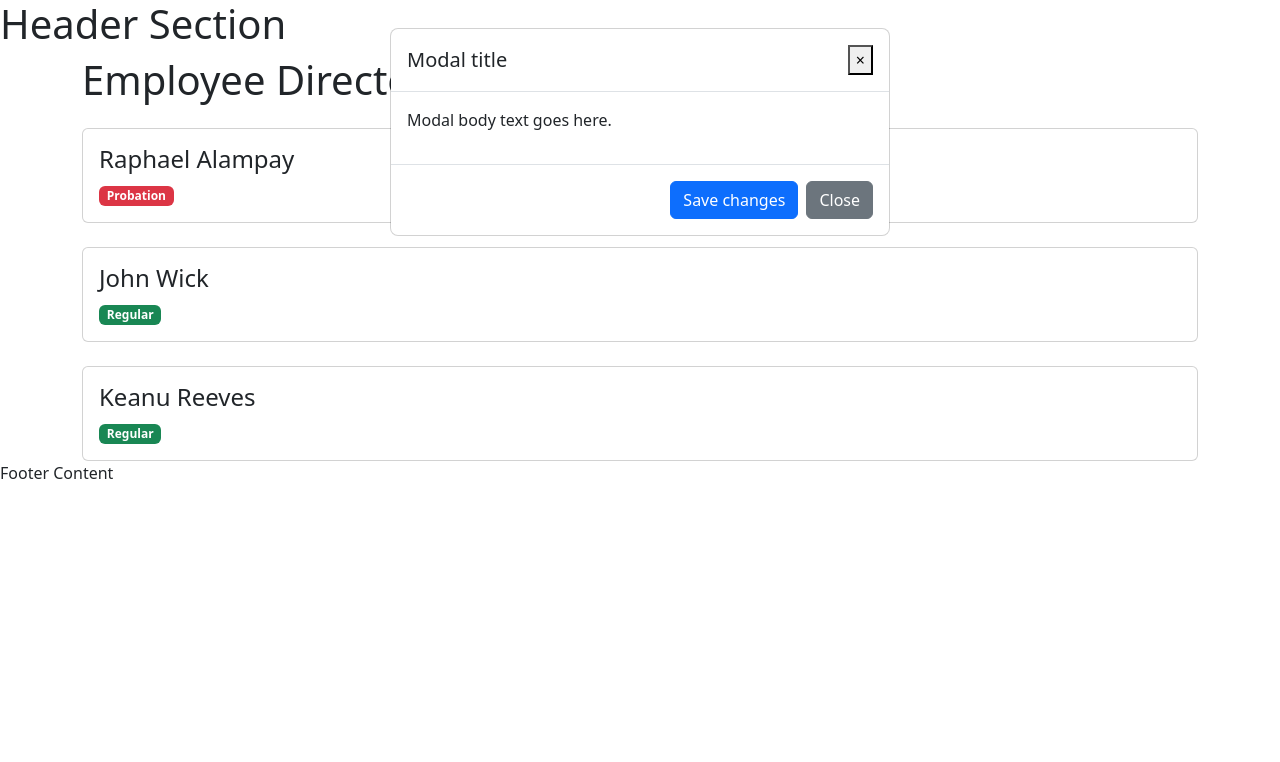
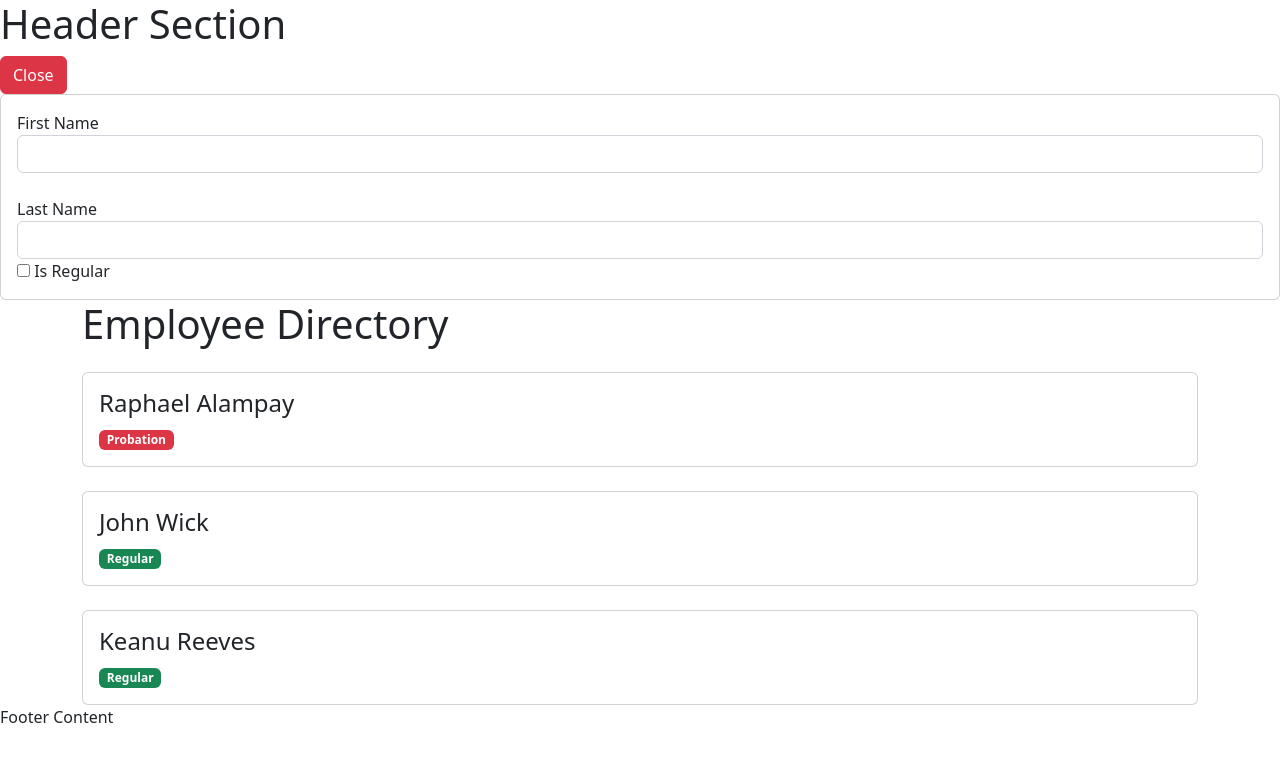
Before and after one commit to ralampay/demo-project-angular, an Angular app: page / in a window 1280 px wide. Shown: the top 762 px of the page. Built offline with nearby package versions, Linux system fonts and the light colour scheme.

Commit message:
added toggle button component

```diff
--- a/src/app/app.module.ts
+++ b/src/app/app.module.ts
@@ -6,6 +6,7 @@ import { ListOfEmployeesComponent } from './components/list-of-employees/list-of
 import { HeaderComponent } from './components/header/header.component';
 import { FooterComponent } from './components/footer/footer.component';
 import { EmployeeComponent } from './components/employee/employee.component';
+import { ToggleButtonComponent } from './components/toggle-button/toggle-button.component';
 
 @NgModule({
   declarations: [
@@ -13,7 +14,8 @@ import { EmployeeComponent } from './components/employee/employee.component';
     ListOfEmployeesComponent,
     HeaderComponent,
     FooterComponent,
-    EmployeeComponent
+    EmployeeComponent,
+    ToggleButtonComponent
   ],
   imports: [
     BrowserModule
--- a/src/app/components/header/header.component.html
+++ b/src/app/components/header/header.component.html
@@ -2,4 +2,38 @@
     <h1>
         Header Section
     </h1>
+    <app-toggle-button
+        [textOpen]="'Close'"
+        [textClose]="'Save Employee'"
+        [isOpen]="isFormOpen"
+    ></app-toggle-button>
+    <div *ngIf="isFormOpen" class="card">
+        <div class="card-body">
+            <div class="form-group">
+                <label>
+                    First Name
+                </label>
+                <input
+                    type="text"
+                    class="form-control"
+                />
+            </div>
+            <div class="mt-4"></div>
+            <div class="form-group">
+                <label>
+                    Last Name
+                </label>
+                <input
+                    type="text"
+                    class="form-control"
+                />
+            </div>
+            <div class="form-group">
+                <input
+                    type="checkbox"
+                />
+                Is Regular
+            </div>
+        </div>
+    </div>
 </header>
--- a/src/app/components/header/header.component.ts
+++ b/src/app/components/header/header.component.ts
@@ -6,6 +6,7 @@ import { Component, OnInit } from '@angular/core';
   styleUrls: ['./header.component.scss']
 })
 export class HeaderComponent implements OnInit {
+  isFormOpen: boolean = true;
 
   constructor() {
     console.log("HeaderComponent generated...");
--- a/src/app/components/list-of-employees/list-of-employees.component.ts
+++ b/src/app/components/list-of-employees/list-of-employees.component.ts
@@ -10,7 +10,7 @@ import {
   styleUrls: ['./list-of-employees.component.scss']
 })
 export class ListOfEmployeesComponent implements OnInit {
-  isOpen: boolean = true;
+  isOpen: boolean = false;
   @Input() listOfEmployees: any[] = [
     {
       id: 1,
--- /dev/null
+++ b/src/app/components/toggle-button/toggle-button.component.html
@@ -0,0 +1,6 @@
+<button
+    [ngClass]="getClass()"
+    (click)="toggle()"
+>
+    {{getText()}}
+</button>
--- /dev/null
+++ b/src/app/components/toggle-button/toggle-button.component.ts
@@ -0,0 +1,41 @@
+import {
+  Component,
+  OnInit,
+  Input
+} from '@angular/core';
+
+@Component({
+  selector: 'app-toggle-button',
+  templateUrl: './toggle-button.component.html',
+  styleUrls: ['./toggle-button.component.scss']
+})
+export class ToggleButtonComponent implements OnInit {
+  @Input() textOpen: string = "Open";
+  @Input() textClose: string = "Close";
+  @Input() isOpen: boolean = false;
+
+  constructor() { }
+
+  ngOnInit(): void {
+  }
+
+  toggle(): void {
+    this.isOpen = !this.isOpen;
+  }
+
+  getText(): string{
+    if(this.isOpen) {
+      return this.textOpen;
+    } else {
+      return this.textClose;
+    }
+  }
+
+  getClass(): string {
+    if(this.isOpen) {
+      return "btn btn-danger";
+    } else {
+      return "btn btn-success";
+    }
+  }
+}
```
Also changed, not shown: src/app/components/toggle-button/toggle-button.component.scss (added), 1 other file (tests, documents, lock files or other folders).
